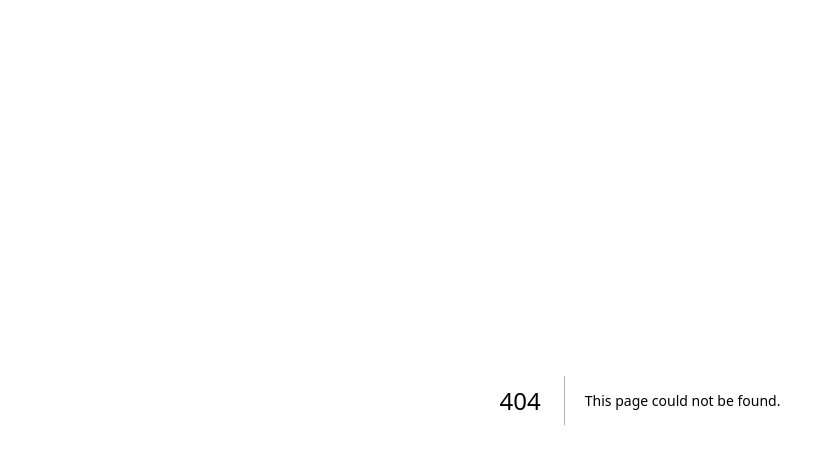
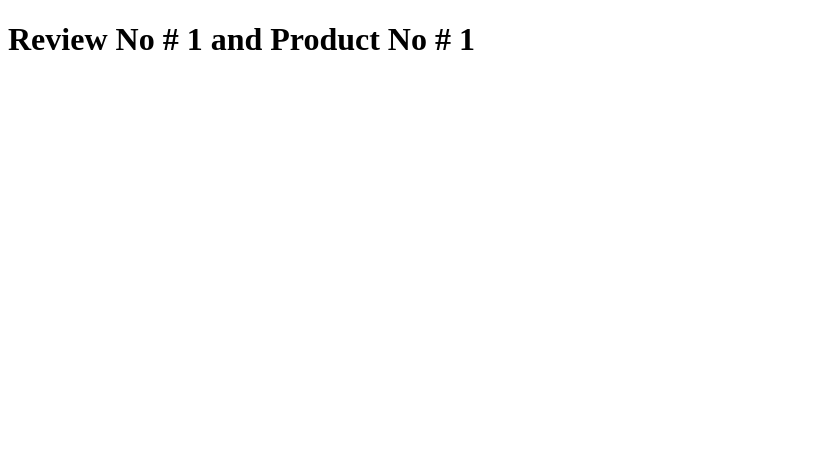
Before and after one commit to Nazil1712/NextJS, a Next.js app in the folder learning-next/: page /products/1/reviews/1 in a window 1280 px wide. Before the commit this address had no page. Shown: the top 464 px of the page, without its empty margins (0-835 px from the left). Built offline with nearby package versions, Linux system fonts and the light colour scheme.

Commit message:
Nested Dynamic Routing

```diff
--- /dev/null
+++ b/learning-next/src/app/products/[productId]/reviews/[reviewId]/page.js
@@ -0,0 +1,9 @@
+export default function Reviews({params}) {
+    const {reviewId, productId} = params;
+
+    return (
+        <>
+        <h1>Review No # {reviewId} and Product No # {productId}</h1>
+        </>
+    )
+}
```
